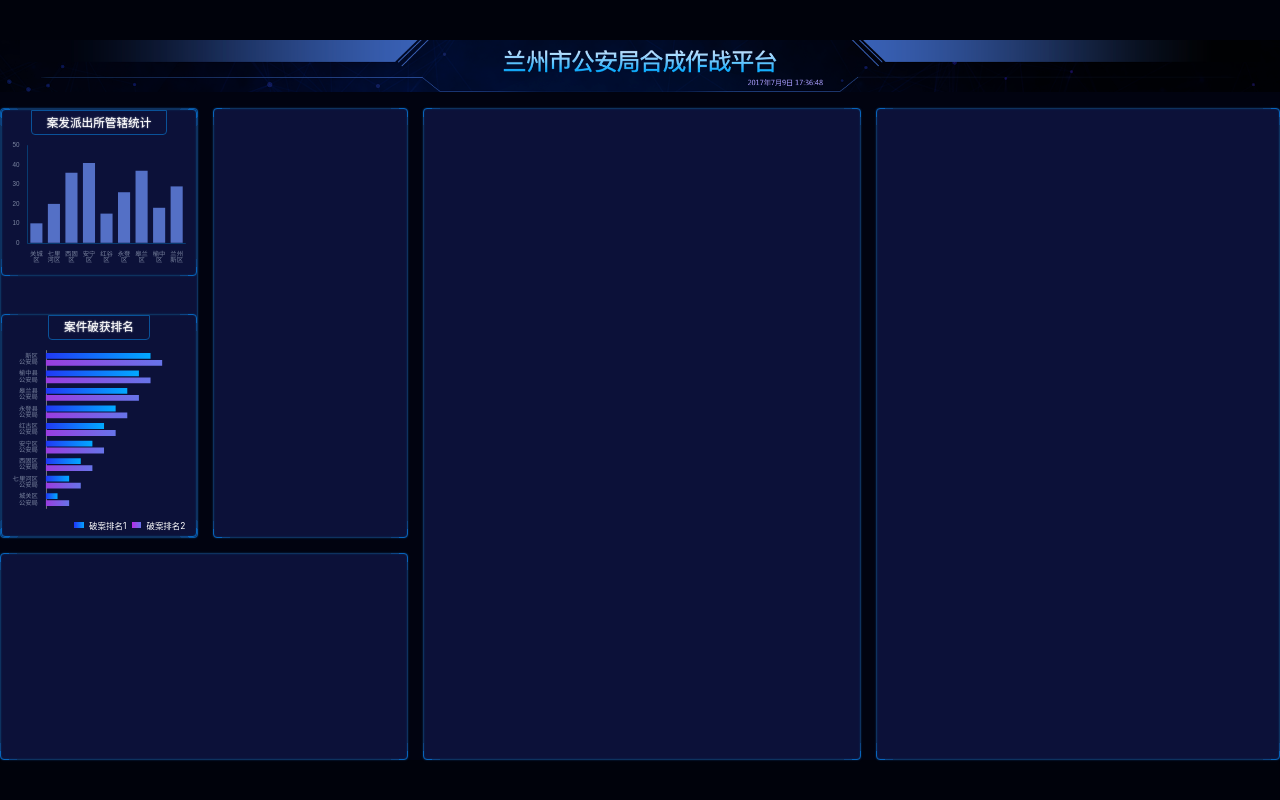
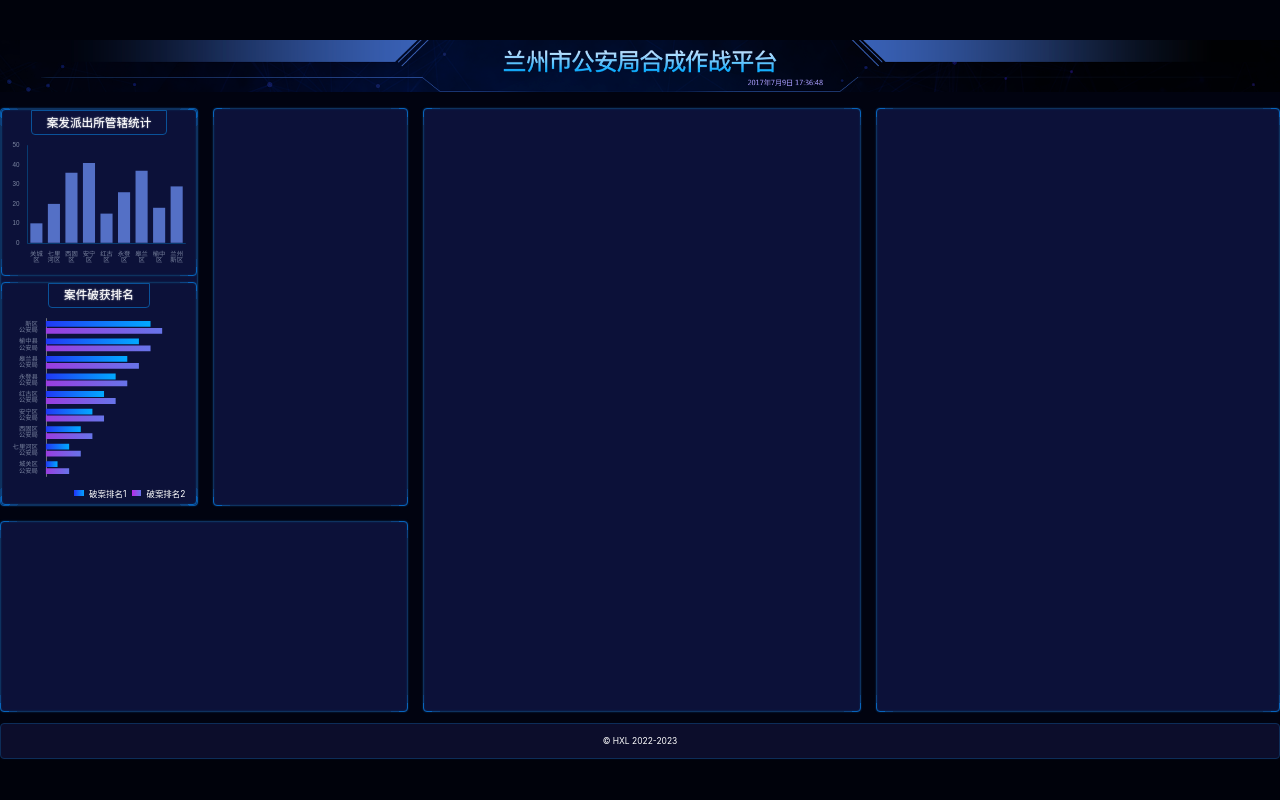
Before and after one commit to HXL1111/Large-screen-visualization, a React (Vite) app: page / in a window 1280 px wide. Built offline with nearby package versions, Linux system fonts and the light colour scheme.

Commit message:
完成 footer

```diff
--- a/index.html
+++ b/index.html
@@ -23,7 +23,7 @@
   <body>
     <div id="root"></div>
     <script>
-      root.style.width = pageWidth + 'px'
+      // root.style.width = pageWidth + 'px'
       root.style.height = pageHeight + 'px'
       root.style.marginTop = (clientHeight - pageHeight) / 2 + 'px'
     </script>
--- a/src/components/chart-1.tsx
+++ b/src/components/chart-1.tsx
@@ -15,7 +15,7 @@ export const Chart1 = () => {
           },
         },
         xAxis: {
-          data: ['关城区', '七里河区', '西固区', '安宁区', '红谷区', '永登区', '皋兰区', '榆中区', '兰州新区'],
+          data: ['关城区', '七里河区', '西固区', '安宁区', '红古区', '永登区', '皋兰区', '榆中区', '兰州新区'],
           axisTick: { show: false },
           axisLine: {
             lineStyle: { color: '#083B70' },
--- a/src/pages/home.scss
+++ b/src/pages/home.scss
@@ -10,8 +10,22 @@
   > header {
     height: px(99);
     background-size: cover;
+    width: px(2420);
+    margin: 0 auto;
+  }
+  > footer {
+    height: px(68);
+    border: 1px solid #0d2d59;
+    margin: px(20) 0 1px;
+    border-radius: 4px;
+    background: #0c0d2b;
+    display: flex;
+    align-items: center;
+    justify-content: center;
   }
   > main {
+    width: px(2420);
+    margin: 0 auto;
     flex: 1;
     display: grid;
     grid-template:
@@ -59,7 +73,8 @@
     > .section5 {
       grid-area: box5;
     }
-    .管辖统计 {
+    .管辖统计,
+    .破获排名 {
       height: px(315);
       display: flex;
       flex-direction: column;
@@ -81,23 +96,6 @@
     }
     .破获排名 {
       height: px(423);
-      display: flex;
-      flex-direction: column;
-      align-items: center;
-      h2 {
-        flex-shrink: 0;
-        border: 1px solid #0a5299;
-        border-bottom-left-radius: 4px;
-        border-bottom-right-radius: 4px;
-        font-size: px(22);
-        line-height: px(24);
-        padding: px(10) px(28);
-        text-shadow: 0 0 px(3) white;
-      }
-      .chart {
-        flex: 1;
-        width: 100%;
-      }
       .legend {
         display: flex;
         align-items: center;
--- a/src/pages/home.tsx
+++ b/src/pages/home.tsx
@@ -5,6 +5,7 @@ import { Chart1 } from '../components/chart-1'
 import { Chart2 } from '../components/chart-2'
 
 export const Home = () => {
+  const year = new Date().getFullYear()
   return (
     <div className="home">
       <header style={{ backgroundImage: `url(${headerBg})` }} />
@@ -18,6 +19,7 @@ export const Home = () => {
         <section className="bordered section4"></section>
         <section className="bordered section5"></section>
       </main>
+      <footer>&copy; HXL 2022-{year}</footer>
     </div>
   )
 }
```
